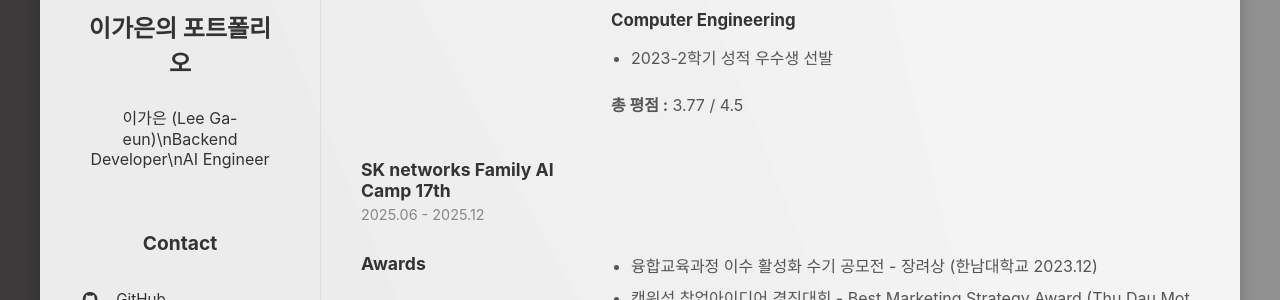
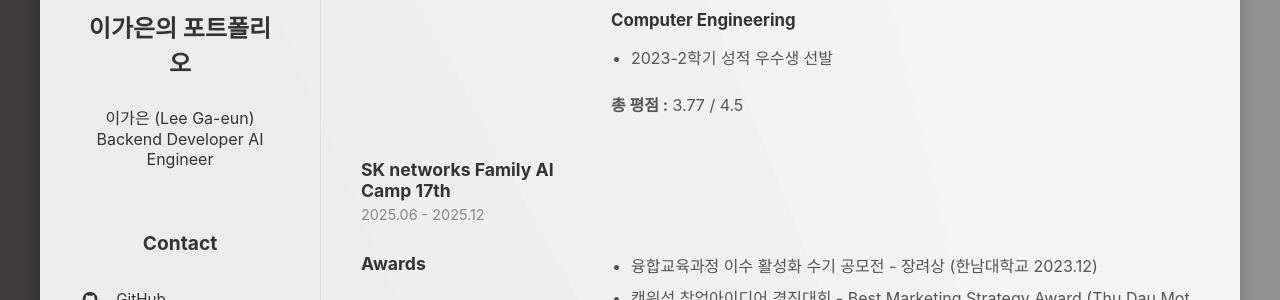
Before and after one commit to Leegaeune/Leegaeune.github.io, a Jekyll site: the page built from index.md, in a window 1280 px wide. Shown: the part 311-611 px from the top of the page. Built offline with Jekyll 4.4.1, drawn with Linux system fonts in a browser that asks for light colours.

Commit message:
Update _config.yml

```diff
--- a/_config.yml
+++ b/_config.yml
@@ -1,6 +1,6 @@
 # Title and tag line
 title: '이가은의 포트폴리오'
-description: '이가은 (Lee Ga-eun)\nBackend Developer\nAI Engineer'
+description: '이가은 (Lee Ga-eun)  Backend Developer  AI Engineer'
 
 # Images
 avatar: 'IMG_1282.JPG'
```
